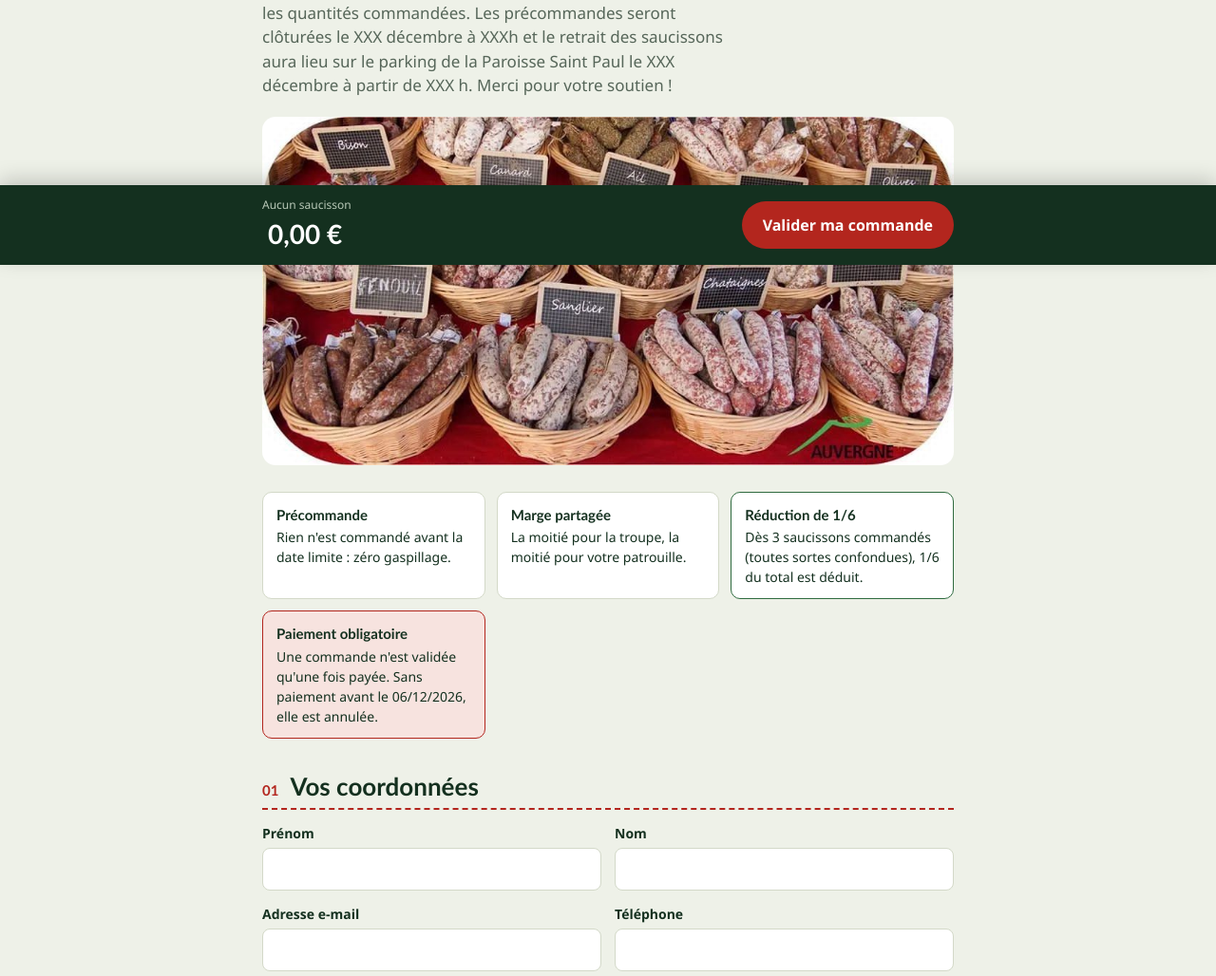
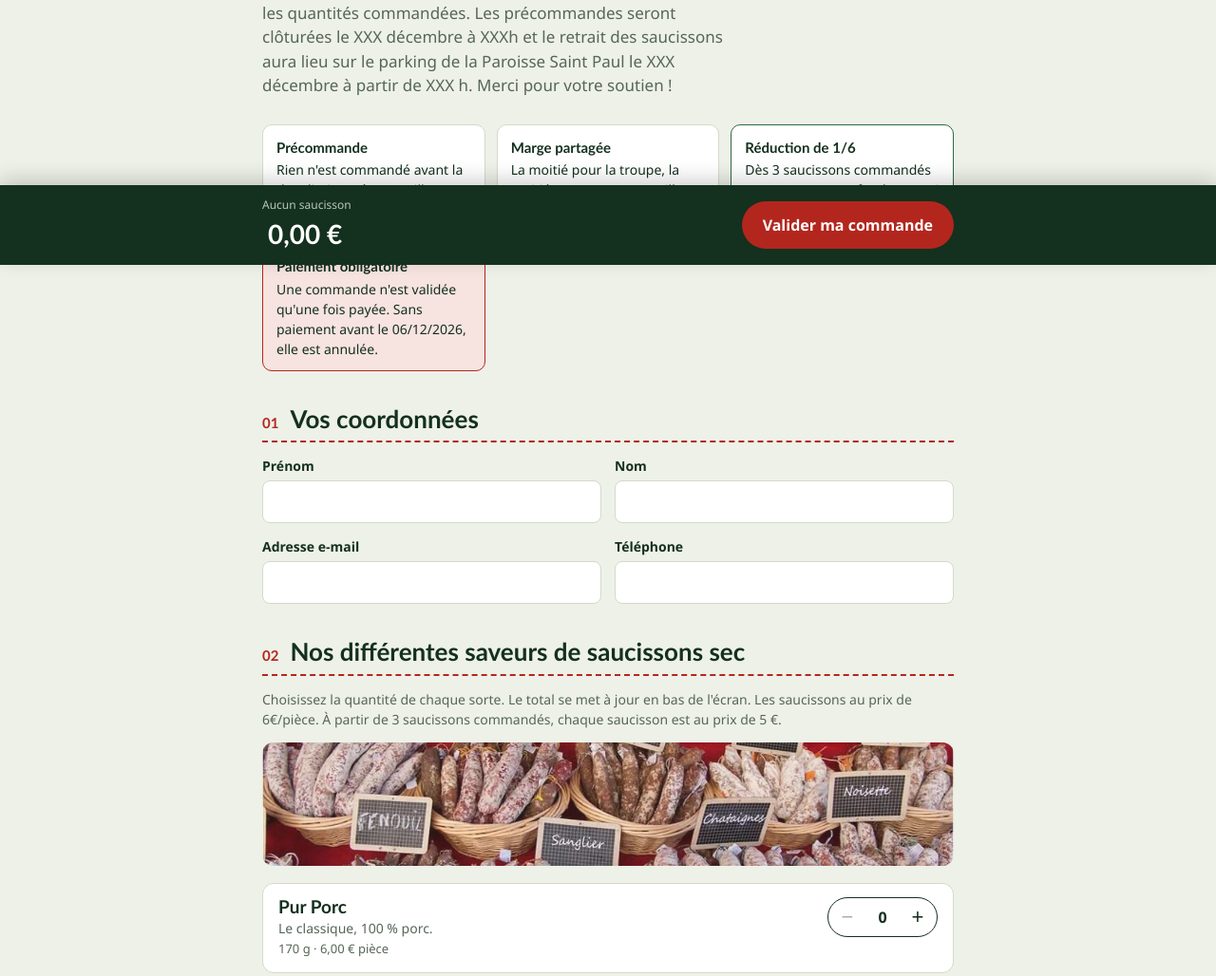
Before and after one commit to Near1807/Commande-Saucisson, a plain HTML site: page saucissons-precommande/site/index.html in a window 1280 px wide. Shown: the part 521-1549 px from the top of the page at 95% size. Drawn offline with Linux system fonts and the light colour scheme.

Commit message:
Patrouilles Gibbons/Pandas/Koalas et photo en bandeau discret
- Patrouilles : Gibbons, Pandas, Koalas + Toute la troupe (Config.gs et config.js identiques).
  Choisir « Toute la troupe » = toute la marge revient à la troupe.
- La photo n'est plus sous l'en-tête en grand : bandeau recadré de 130 px au-dessus des saveurs.

Co-Authored-By: Claude Sonnet 5.5 <noreply@anthropic.com>
Claude-Session: https://claude.ai/code/session_01DARnTzTSPM9ow6SvnDh9B4

```diff
--- a/saucissons-precommande/site/config.js
+++ b/saucissons-precommande/site/config.js
@@ -36,7 +36,7 @@ const CONFIG = {
   ],
 
   /* Textes identiques à ceux de Config.gs. */
-  patrouilles: ["Aigles", "Faucons", "Lynx", "Renards", "Toute la troupe"],
+  patrouilles: ["Gibbons", "Pandas", "Koalas", "Toute la troupe"],
   retraits: [
     "Remise en main propre le [date] à [lieu]",
     "Remise via mon animé ou ma famille scoute"
--- a/saucissons-precommande/site/index.html
+++ b/saucissons-precommande/site/index.html
@@ -51,10 +51,6 @@ Merci pour votre soutien !</p>
       </svg>
     </header>
 
-    <figure class="photo-etal">
-      <img src="images/etal-saucissons.jpg" width="960" height="484" alt="Étal de saucissons secs présentés dans des paniers en osier, avec des ardoises indiquant chaque saveur">
-    </figure>
-
     <!-- Les quatre règles de la vente. Les nombres et la date sont remplis par app.js depuis config.js. -->
     <div class="regles">
       <div class="regle">
@@ -105,6 +101,7 @@ Merci pour votre soutien !</p>
       <section class="etape" aria-labelledby="titre-2">
         <div class="etape-titre"><span class="numero">02</span><h2 id="titre-2">Nos différentes saveurs de saucissons sec</h2></div>
         <p class="aide">Choisissez la quantité de chaque sorte. Le total se met à jour en bas de l'écran. Les saucissons au prix de 6€/pièce. À partir de 3 saucissons commandés, chaque saucisson est au prix de 5 €.</p>
+        <figure class="photo-etal"><img src="images/etal-saucissons.jpg" width="960" height="484" loading="lazy" alt="Étal de saucissons secs présentés dans des paniers en osier"></figure>
         <div id="liste-saucissons" class="liste"></div>
         <label class="champ champ-remarque" for="remarque">Une remarque sur la commande ? (facultatif)
           <textarea id="remarque" maxlength="500"></textarea>
--- a/saucissons-precommande/site/style.css
+++ b/saucissons-precommande/site/style.css
@@ -151,6 +151,6 @@ input:focus-visible, textarea:focus-visible, button:focus-visible, .choix input:
   * { transition: none !important; }
 }
 
-/* Photo de l'étal sous l'en-tête */
-.photo-etal { margin: 0 0 28px; }
-.photo-etal img { display: block; width: 100%; height: auto; border-radius: 14px; }
+/* Photo de l'étal : bandeau discret au-dessus des saveurs (recadré, pas pleine hauteur) */
+.photo-etal { margin: 0 0 18px; }
+.photo-etal img { display: block; width: 100%; height: 130px; object-fit: cover; object-position: center 40%; border-radius: 12px; opacity: .92; }
```
Also changed, not shown: 1 other file.
